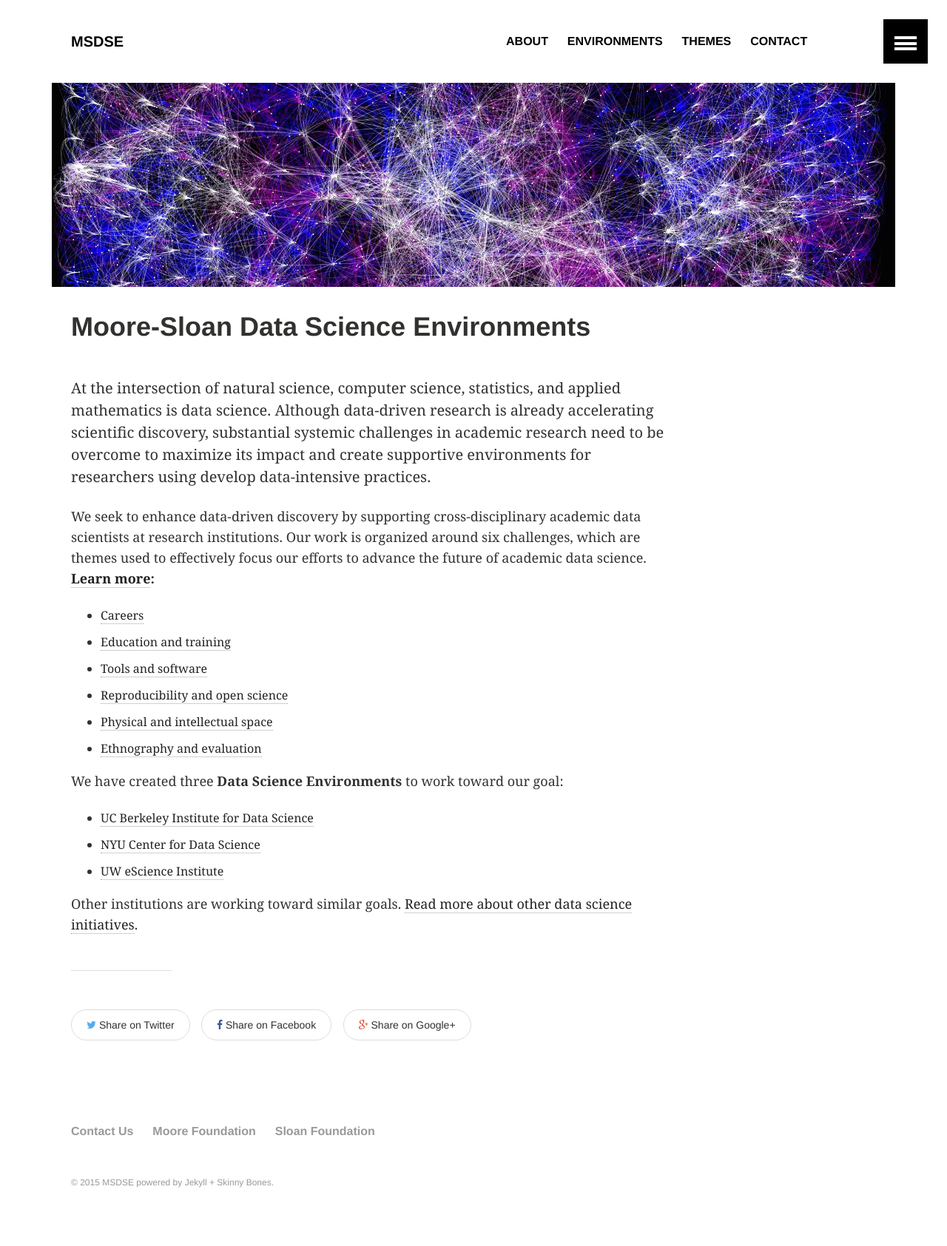
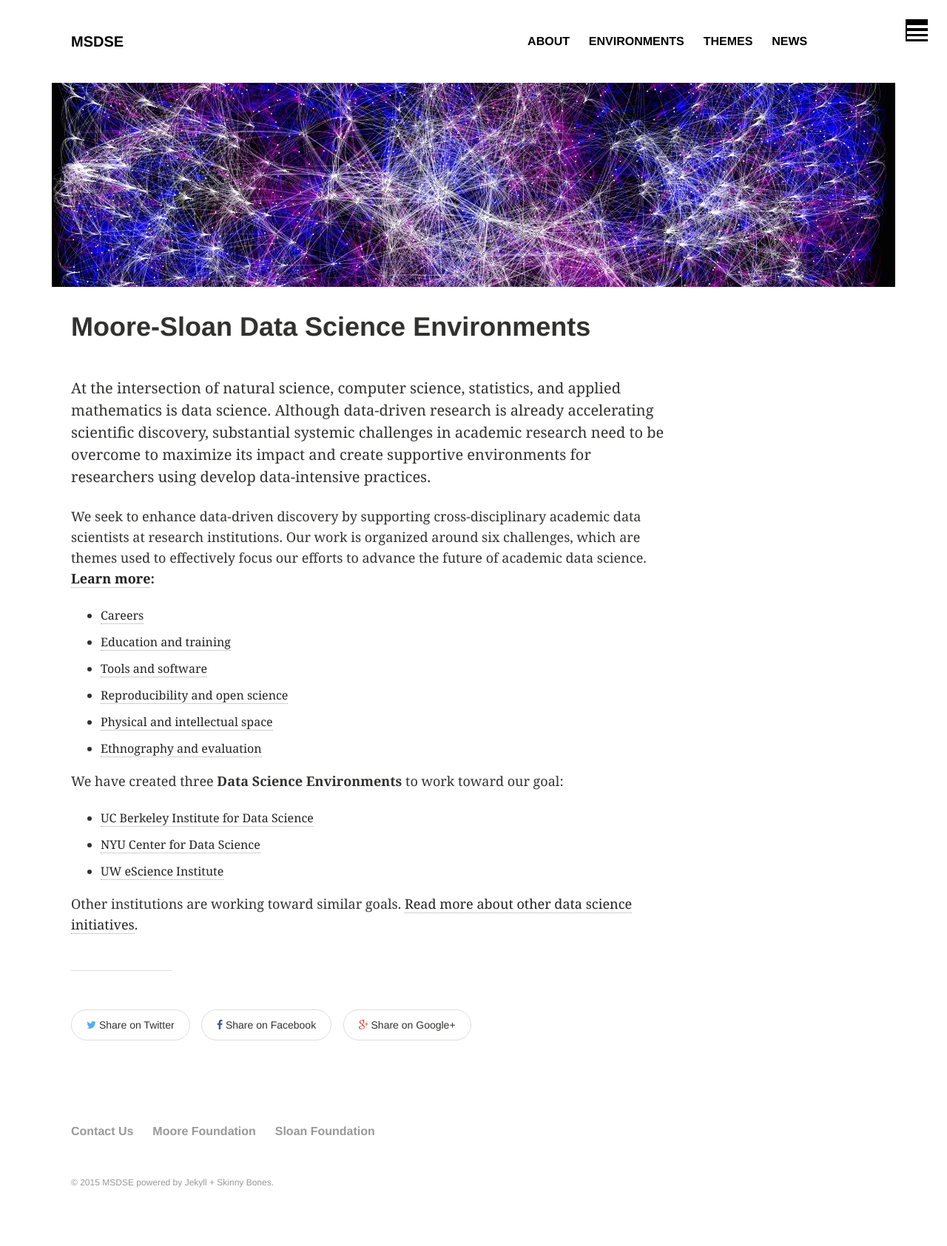
Before and after one commit to DDD-Moore/msdse, a Jekyll site: the page built from index.md, in a window 1280 px wide. Shown: the whole page at 74% size. Built offline with Jekyll 4.4.1, drawn with Linux system fonts in a browser that asks for light colours.

Commit message:
try to fix slider; add news

```diff
--- a/_data/navigation.yml
+++ b/_data/navigation.yml
@@ -15,7 +15,7 @@
   excerpt: "Themes we work around"
  # image: themes-thumb.jpg
 
-- title: Contact
-  url: /contact/
-  excerpt: "Contact us"
+- title: News
+  url: /news/
+  excerpt: "DSE news and events"
  # image: contact-thumb.jpg
--- a/_includes/navigation-sliding.html
+++ b/_includes/navigation-sliding.html
@@ -1,9 +1,9 @@
 <nav role="navigation" id="js-menu" class="sliding-menu-content">
-  <h5>{{ site.title }} <span>Table of Contents</span></h5>
+  <h5>{{ site.title }} <span>Navigate</span></h5>
   <ul class="menu-item">
     {% for link in site.data.navigation %}<li>
       <a href="{{ site.url }}{{ link.url }}">
-        {% if link.image %}<img src="{{ site.url }}/images/{{ link.image }}" alt="teaser" class="teaser">{% endif %}
+        <!--{% if link.image %}<img src="{{ site.url }}/images/{{ link.image }}" alt="teaser" class="teaser">{% endif %} -->
         <div class="title">{{ link.title }}</div>
         {% if link.excerpt %}<p class="excerpt">{{ link.excerpt }}</p>{% endif %}
       </a>
--- a/_sass/_sliding-menu.scss
+++ b/_sass/_sliding-menu.scss
@@ -9,10 +9,10 @@
 .slide {
     transform: translateX(-100%);
     @include media($medium) {
-      transform: translateX(em(-600));
+      transform: translateX(em(-400));
     }
     @include media($large) {
-      transform: translateX(em(-700));
+      transform: translateX(em(-500));
     }
   }
 
@@ -27,8 +27,8 @@
   top: $gutter;
   right: $gutter;
   display: block;
-  width: $button-size * 2;
-  height: $button-size * 2;
+  width: $button-size * 1;
+  height: $button-size * 1;
   background: $primary-color;
   outline: 0;
   padding: 0;
@@ -44,10 +44,10 @@
     background: $danger-color;
     transform: translateX(0); /* don't slide close button on small screens only */
     @include media($medium) {
-      transform: translateX(em(-600)); /* reset slide position */
+      transform: translateX(em(-400)); /* reset slide position */
     }
     @include media($large) {
-      transform: translateX(em(-700)); /* reset slide position */
+      transform: translateX(em(-500)); /* reset slide position */
     }
   }
 }
@@ -66,10 +66,10 @@
   text-align: left;
   @include size(100% 100%);
   @include media($small) {
-    width: em(600);
+    width: em(400);
   }
   @include media($large) {
-    width: em(700);
+    width: em(500);
   }
   transform: translateX(100%);
   transition: $sliding-menu-animation;
@@ -128,38 +128,23 @@
       color: $white;
       text-decoration: none;
     }
-    .teaser {
-      position: absolute;
-      left: 0;
-      margin-bottom: 0;
-      width: 50px;
-      border: 2px solid $white;
-      margin-bottom: ($gutter / 2);
-      opacity: 0.6;
-      @include media($small) {
-        width: 150px;
-      }
-    }
-    a:hover .teaser {
-      opacity: 1;
-    }
     .title {
       display: block;
-      margin-left: 60px;
+      margin-left: 5px;
       font-family: $alt-font;
       @include font-size(24,no);
       font-weight: 700;
       @include media($small) {
-        margin-left: 170px;
+        margin-left: 5px;
         @include font-size(32,no);
       }
     }
     .excerpt {
       margin-top: 0;
-      margin-left: 60px;
+      margin-left: 5px;
       @include font-size(14,no);
       @include media($small) {
-        margin-left: 170px;
+        margin-left: 5px;
         @include font-size(16,no);
       }
     }
```
Also changed, not shown: news.md (renamed from blog.md, +2 -2 lines), 13 other files.
